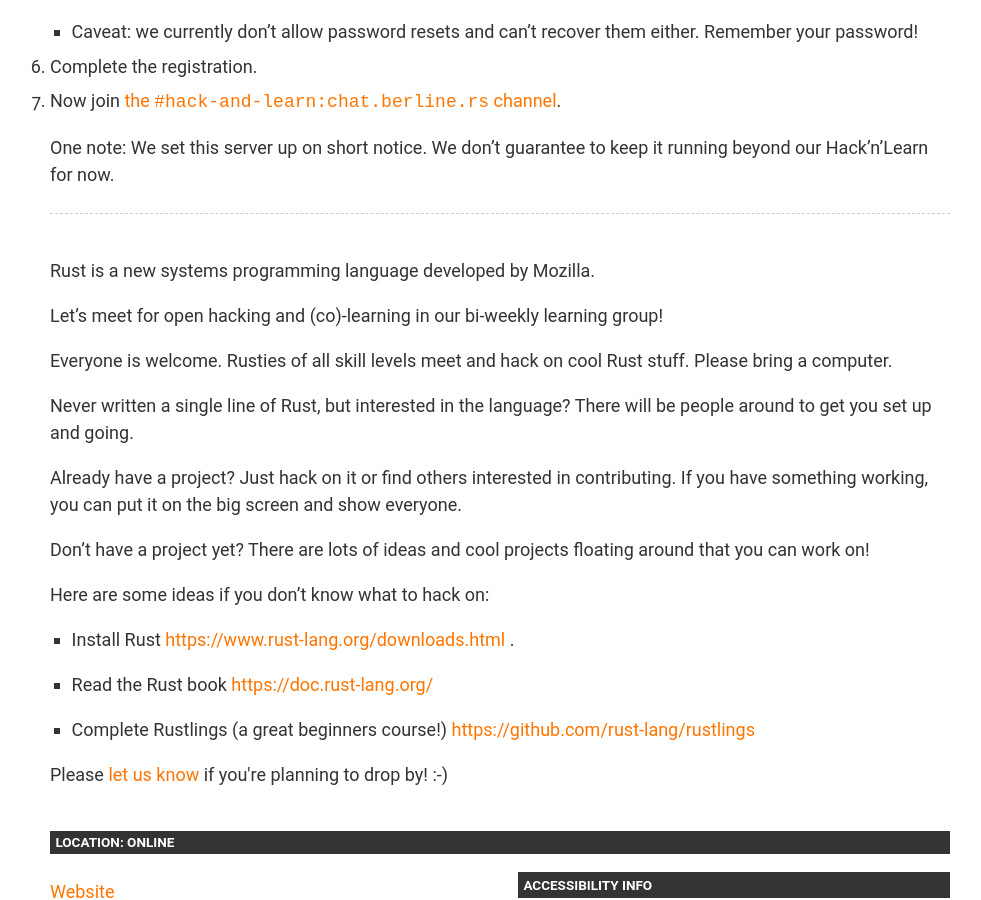
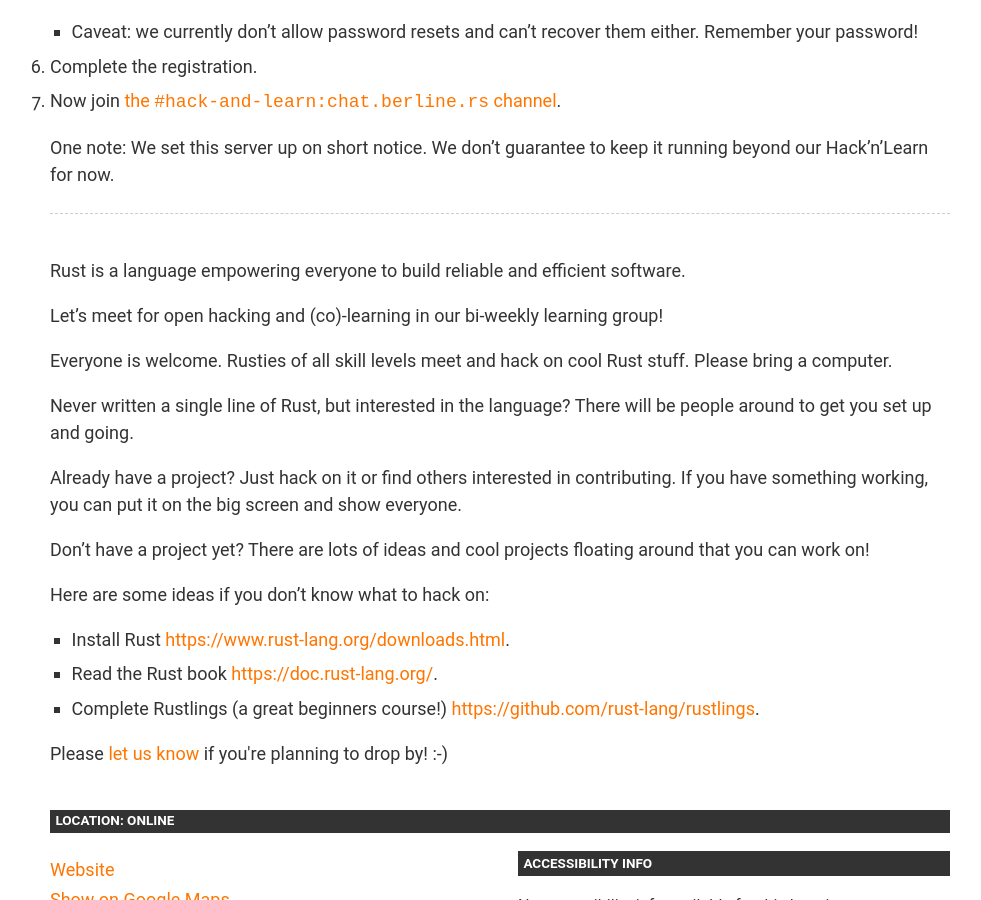
Before and after one commit to berlinrs/berline.rs, a Jekyll site: the page built from _posts/2020-04-02-rust-hack-and-learn.md, in a window 1280 px wide and 900 px high, scrolled down 1178 px. Shown: the whole window, without its empty margins (140-1121 px from the left). Built offline with Jekyll 4.4.1, drawn with Linux system fonts in a browser that asks for light colours.

Commit message:
Small fixes

```diff
--- a/_posts/2020-04-02-rust-hack-and-learn.md
+++ b/_posts/2020-04-02-rust-hack-and-learn.md
@@ -57,7 +57,7 @@ We don't guarantee to keep it running beyond our Hack'n'Learn for now.
 
 ---
 
-Rust is a new systems programming language developed by Mozilla.
+Rust is a language empowering everyone to build reliable and efficient software.
 
 Let's meet for open hacking and (co)-learning in our bi-weekly learning group!
 
@@ -71,8 +71,6 @@ Don't have a project yet? There are lots of ideas and cool projects floating aro
 
 Here are some ideas if you don't know what to hack on:
 
-- Install Rust [https://www.rust-lang.org/downloads.html](https://www.rust-lang.org/downloads.html "https://www.rust-lang.org/downloads.html") .
-
-- Read the Rust book [https://doc.rust-lang.org/](https://doc.rust-lang.org/ "https://doc.rust-lang.org/")
-
-- Complete Rustlings (a great beginners course!) [https://github.com/rust-lang/rustlings](https://github.com/rust-lang/rustlings "https://github.com/rust-lang/rustlings")
+- Install Rust [https://www.rust-lang.org/downloads.html](https://www.rust-lang.org/downloads.html "https://www.rust-lang.org/downloads.html").
+- Read the Rust book [https://doc.rust-lang.org/](https://doc.rust-lang.org/ "https://doc.rust-lang.org/").
+- Complete Rustlings (a great beginners course!) [https://github.com/rust-lang/rustlings](https://github.com/rust-lang/rustlings "https://github.com/rust-lang/rustlings").
```
